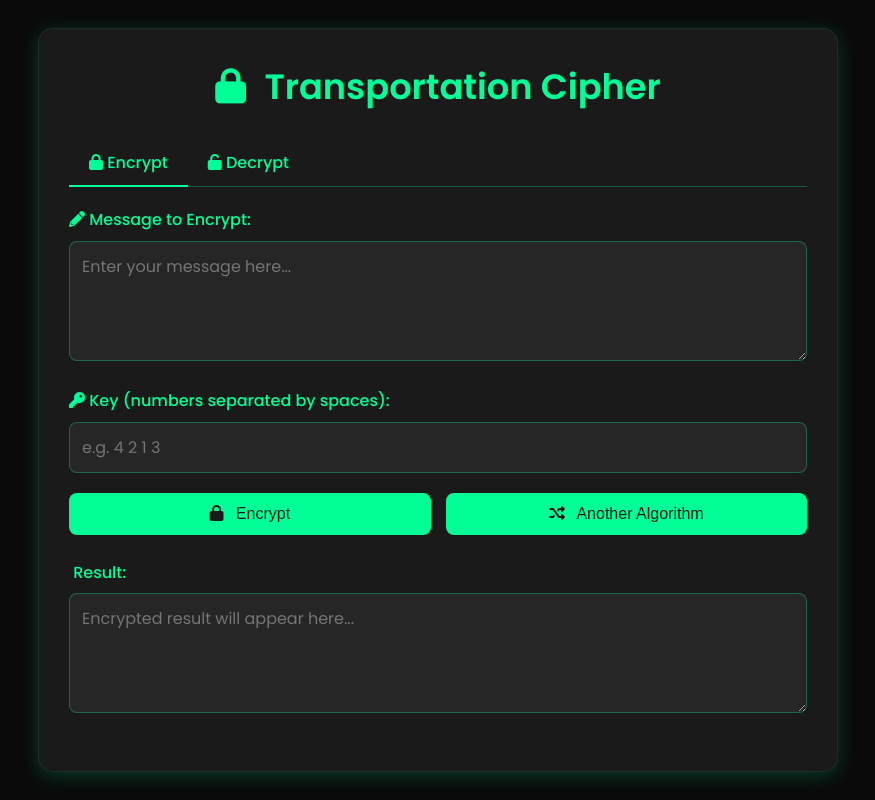
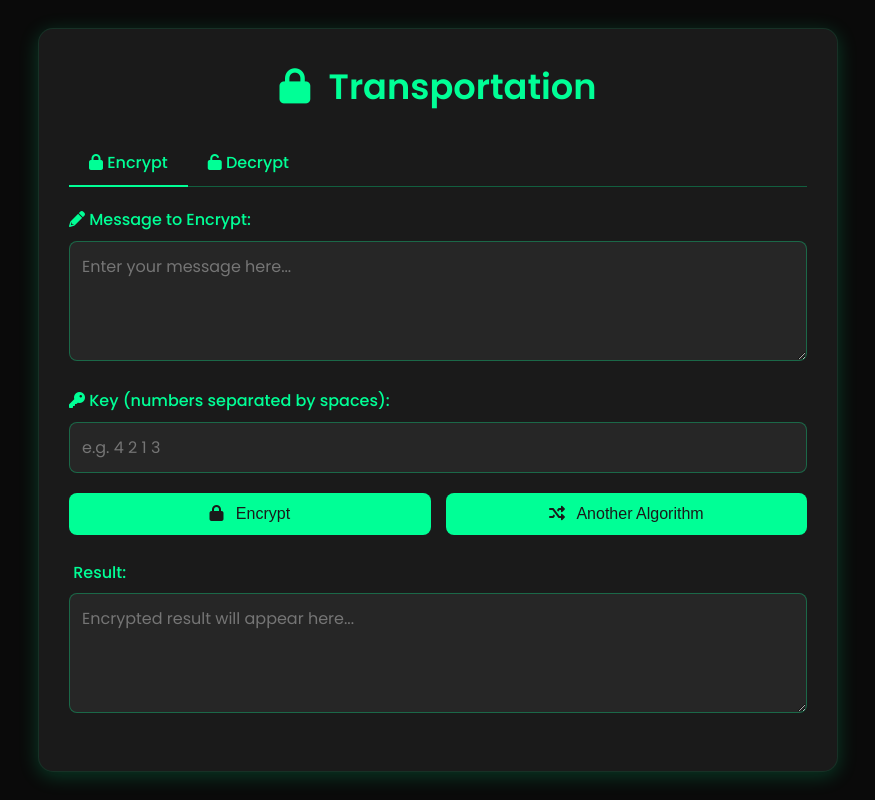
Before and after one commit to abdrhmanessam/securityproject, a plain HTML site: page transportation.html in a window 1280 px wide. Shown: the whole page, without its empty margins (202-1077 px from the left). Drawn offline with Linux system fonts and the light colour scheme.

Commit message:
transportation.html

```diff
--- a/transportation.html
+++ b/transportation.html
@@ -11,7 +11,7 @@
 </head>
 <body>
     <div class="container">
-        <h1><i class="fas fa-lock"></i> Transportation Cipher</h1>
+        <h1><i class="fas fa-lock"></i> Transportation </h1>
 
         <div class="tabs">
             <div class="tab active" onclick="switchTab('encrypt')"><i class="fas fa-lock"></i> Encrypt</div>
```
